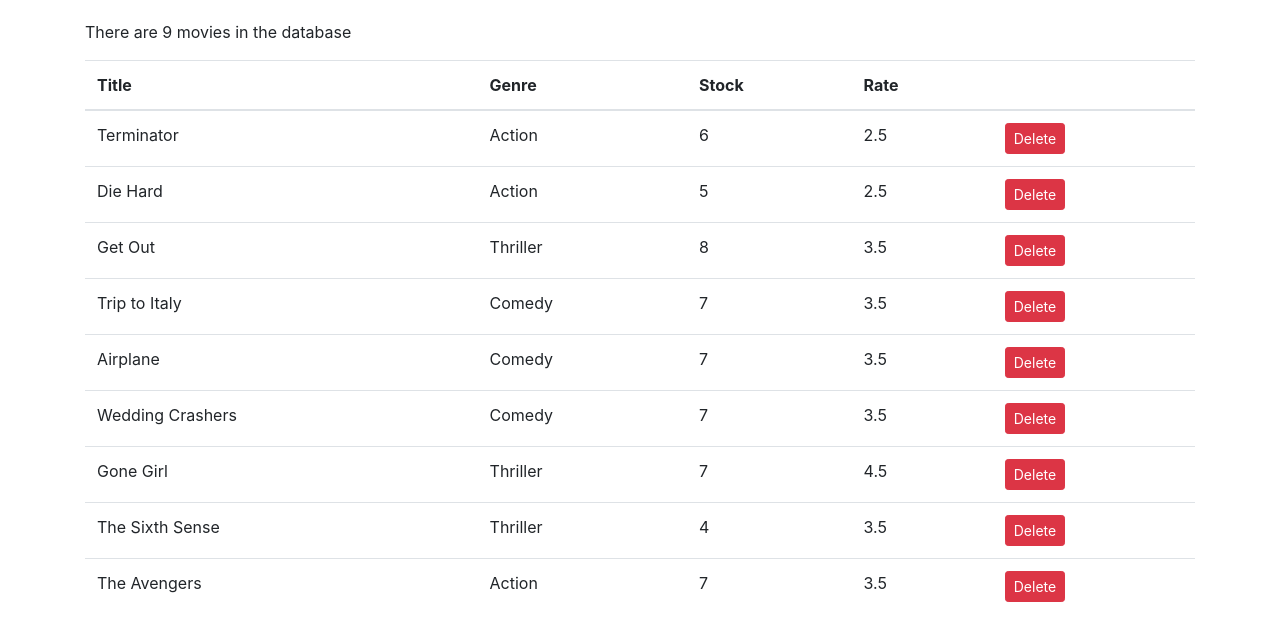
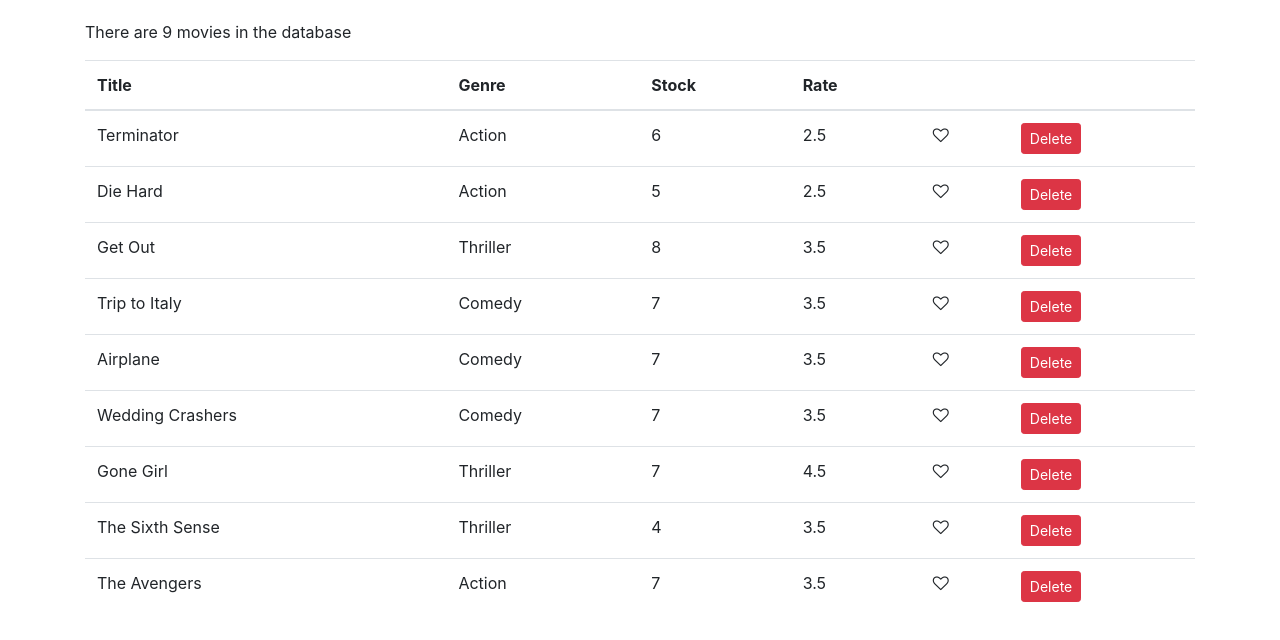
Before and after one commit to PRETHIVEE/parrot, a React (Create React App) app: page / in a window 1280 px wide. Shown: the top 640 px of the page. Built offline with nearby package versions, Linux system fonts and the light colour scheme.

Commit message:
Like component added

```diff
--- /dev/null
+++ b/src/components/common/like.jsx
@@ -0,0 +1,9 @@
+import React, { Component } from "react";
+
+class Like extends Component {
+  render() {
+    return <i class="fa fa-heart-o" aria-hidden="true"></i>;
+  }
+}
+
+export default Like;
--- a/src/components/movies.jsx
+++ b/src/components/movies.jsx
@@ -1,4 +1,5 @@
 import React, { Component } from "react";
+import Like from "./common/like";
 import { getMovies } from "../services/fakeMovieService";
 
 class Movies extends Component {
@@ -28,6 +29,7 @@
               <th>Stock</th>
               <th>Rate</th>
               <th></th>
+              <th></th>
             </tr>
           </thead>
           <tbody>
@@ -37,6 +39,9 @@
                 <td>{movie.genre.name}</td>
                 <td>{movie.numberInStock}</td>
                 <td>{movie.dailyRentalRate}</td>
+                <td>
+                  <Like />
+                </td>
                 <td>
                   <button
                     // the anonymous function is used to pass argument (movie)
```
